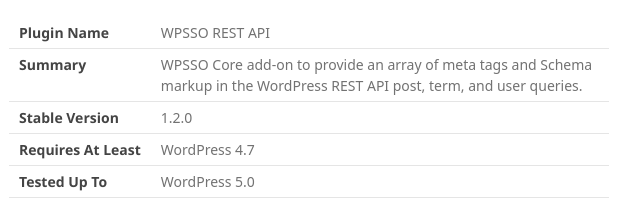
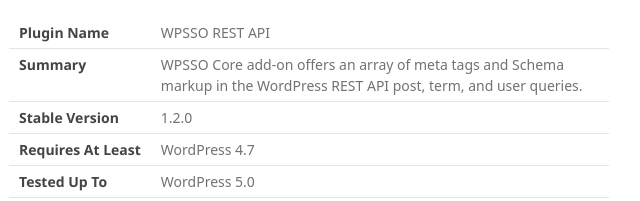
Before and after one commit to surniaulula/wpsso-rest-api, a plain HTML site: page index.html in a window 1280 px wide. Shown: the part 148-349 px from the top of the page, 511-1151 px from the left. Drawn offline with Linux system fonts and the light colour scheme; a web font is replaced by a local one.

```diff
--- a/index.html
+++ b/index.html
@@ -29,7 +29,7 @@
 
 <table>
 <tr><th align="right" valign="top" nowrap>Plugin Name</th><td>WPSSO REST API</td></tr>
-<tr><th align="right" valign="top" nowrap>Summary</th><td>WPSSO Core add-on to provide an array of meta tags and Schema markup in the WordPress REST API post, term, and user queries.</td></tr>
+<tr><th align="right" valign="top" nowrap>Summary</th><td>WPSSO Core add-on offers an array of meta tags and Schema markup in the WordPress REST API post, term, and user queries.</td></tr>
 <tr><th align="right" valign="top" nowrap>Stable Version</th><td>1.2.0</td></tr>
 <tr><th align="right" valign="top" nowrap>Requires At Least</th><td>WordPress 4.7</td></tr>
 <tr><th align="right" valign="top" nowrap>Tested Up To</th><td>WordPress 5.0</td></tr>
```
